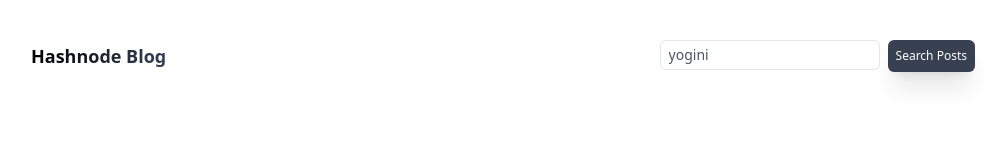
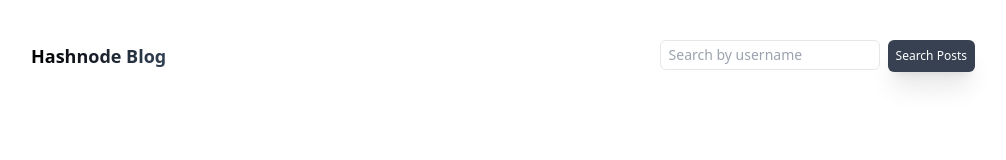
Before and after one commit to manuarora700/hashnode-github-backup, a Next.js app: page / in a window 1280 px wide. Shown: the top 160 px of the page, without its empty margins (137-1143 px from the left). Built offline with nearby package versions, Linux system fonts and the light colour scheme.

Commit message:
Fix: Remove defaults and unused state

```diff
--- a/components/Navbar.tsx
+++ b/components/Navbar.tsx
@@ -2,7 +2,7 @@ import Head from "next/head";
 import React, { useState } from "react";
 
 export const Navbar = ({ onClick }: any) => {
-  const [input, setInput] = useState<any>("yogini");
+  const [input, setInput] = useState<any>("");
 
   const handleClick = () => {
     onClick("search-click", input);
--- a/pages/index.tsx
+++ b/pages/index.tsx
@@ -13,7 +13,6 @@ import { showError, showSuccess } from "../util";
 const Home: NextPage = () => {
   // TODO: Bonus: useSWR Maybe?
   const [content, setContent] = useState<any>([]);
-  const [searchText, setSearchText] = useState<string>("");
   const [loading, setLoading] = useState(true);
   const [openModal, setOpenModal] = useState(false);
   const [repos, setRepos] = useState([]);
```
